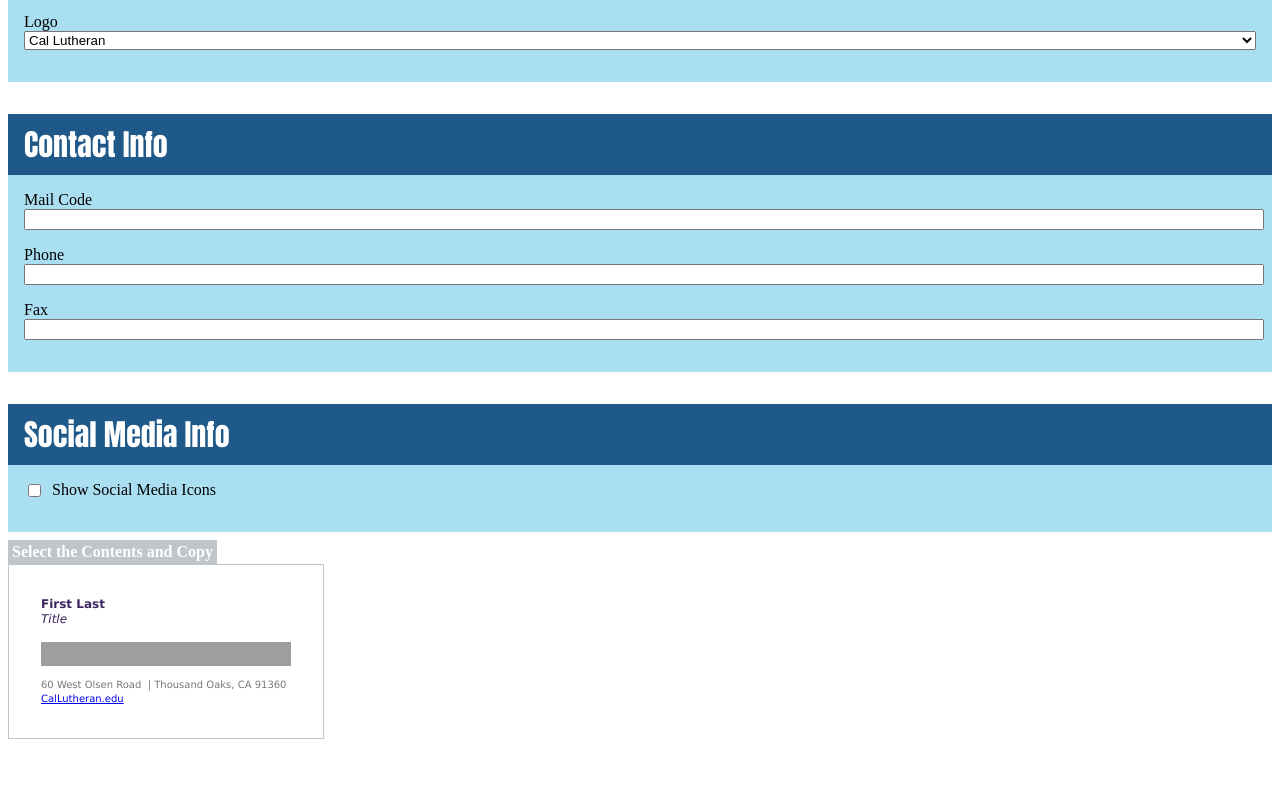
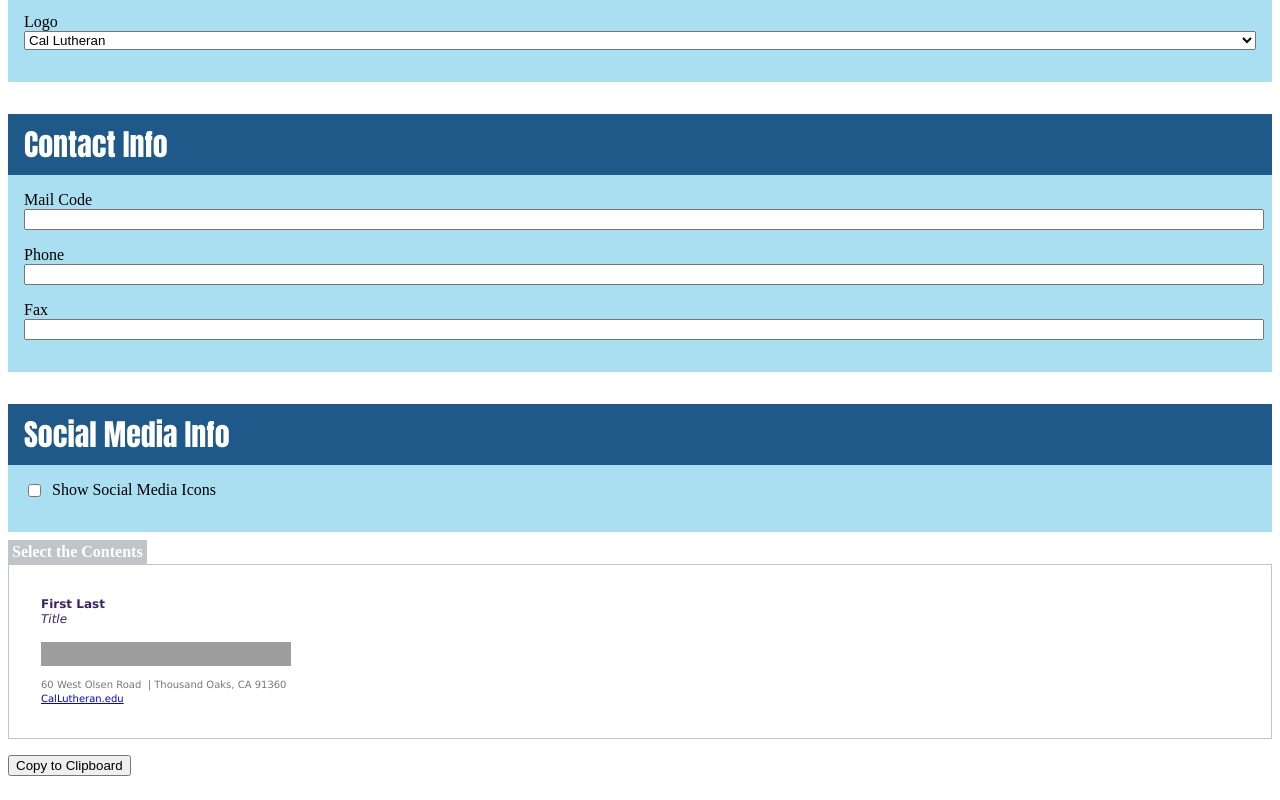
Before and after one commit to cal-lutheran-web/email-signature-maker, a Vue app: page / in a window 1280 px wide. Shown: the part 499-1299 px from the top of the page. Before the commit the page ends 1246 px from the top, so only its background shows below. Built offline with nearby package versions, Linux system fonts and the light colour scheme; grey boxes are pictures that could not be loaded; the HTML template or start-up script is replaced by a standard one.

Commit message:
copy to clipboard support

```diff
--- a/src/components/Sig.vue
+++ b/src/components/Sig.vue
@@ -1,5 +1,6 @@
 <template>
-	<div id="signature-wrapper" class="sig" @click="toClipboard">
+	<div class="signature-wrapper">
+		<div id="signature-content" class="sig" @click="toClipboard">
 
 			<p style="padding: 0; font-size: 12px; line-height: 15px; font-family: Verdana; color: #3b2360; margin: 0 0 15px 0;">
 				<b>{{ formData.name ? formData.name : "First Last" }}</b>
@@ -61,18 +62,23 @@
 				</a>
 			</p>
 		</div>
+
+		<button @click="toClipboard" class="btn btn-small green">Copy to Clipboard</button>
+
+		<p v-if="this.confirmCopy">Copied to Clipboard</p>
+	</div>
 </template>
 
 <style>
 	.sig {
 		padding: 2rem;
+		margin-bottom: 1rem;
 		border: 1px solid #bfc5c9;
-		display: inline-block;
 		position: relative;
 	}
 
 	.sig::before {
-		content: "Select the Contents and Copy";
+		content: "Select the Contents";
 		display: inline-block;
 		background: #bfc5c9;
 		color: white;
@@ -82,6 +88,10 @@
 		position: absolute;
 		top: calc(-1em + -0.5rem + -1px);
 		left: -1px;
+	}
+
+	.btn {
+		margin-bottom: 1rem;
 	}
 </style>
 
@@ -94,7 +104,8 @@
 		data() {
 			return {
 				logo_w: "",
-				logo_h: ""
+				logo_h: "",
+				confirmCopy: false
 			};
 		},
 		watch: {
@@ -109,7 +120,21 @@
 			}
 		},
 		methods: {
-			toClipboard() {}
+			toClipboard() {
+				var sigArea = document.querySelector("#signature-content")
+					.innerHTML;
+
+				function listener(e) {
+					e.clipboardData.setData("text/html", sigArea);
+					e.clipboardData.setData("text/plain", sigArea);
+					e.preventDefault();
+				}
+				document.addEventListener("copy", listener);
+				document.execCommand("copy");
+				document.removeEventListener("copy", listener);
+
+				this.confirmCopy = true;
+			}
 		}
 	};
 </script>
```
Lines whose indentation alone changed are shown as unchanged.
